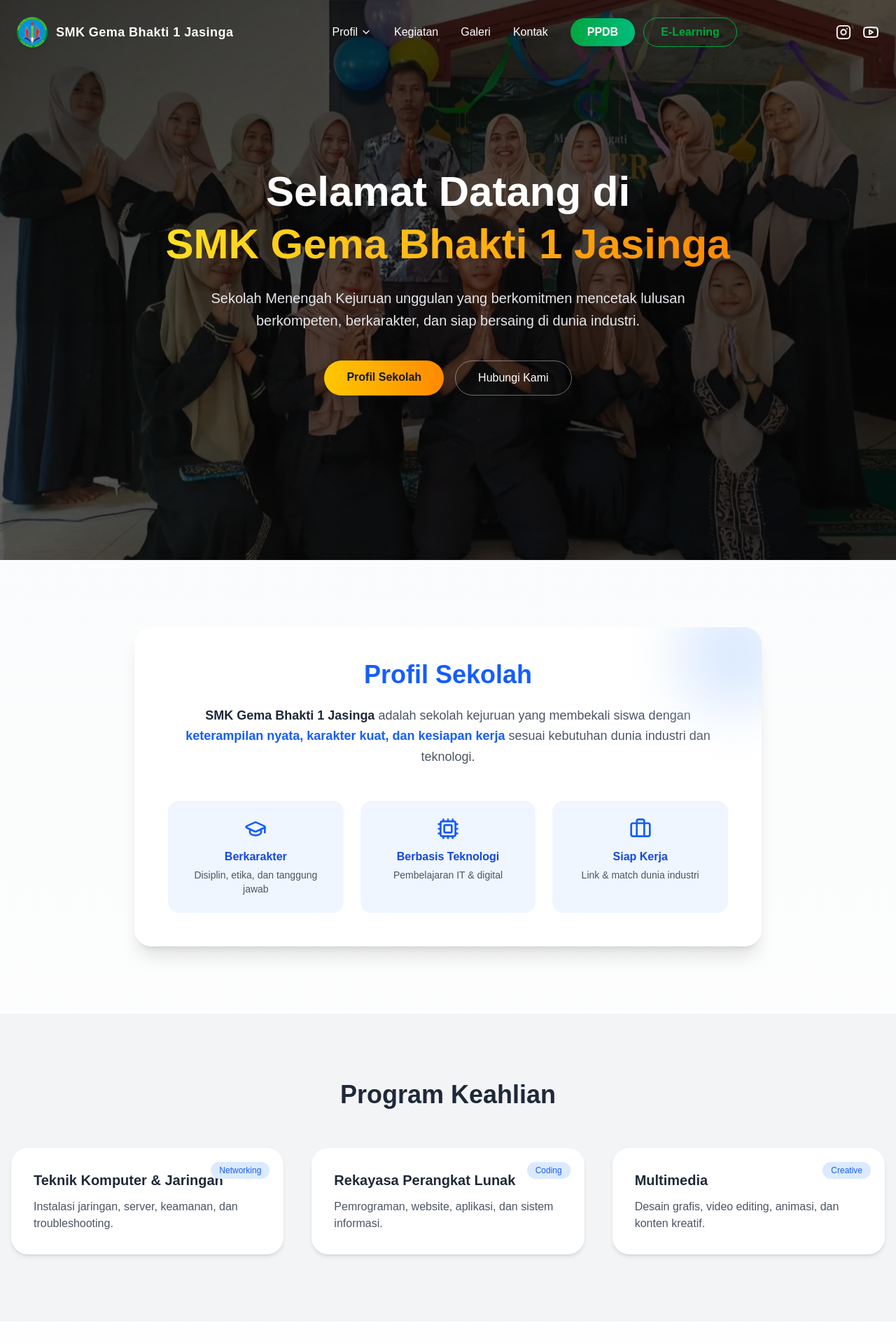
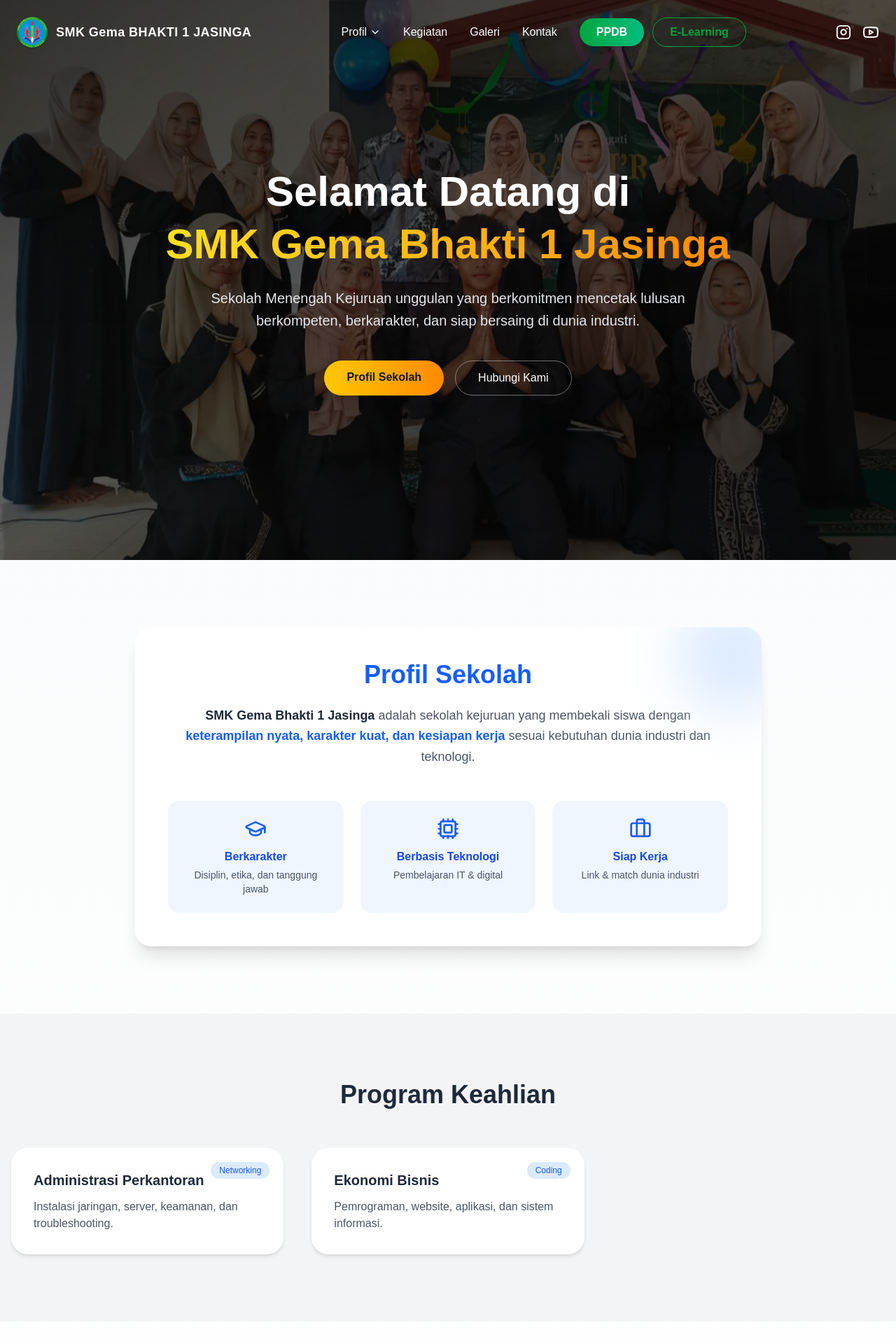
Before and after one commit to Dimas712/smk-gema-bhakti, a Next.js app: page / in a window 1280 px wide. Shown: the top 1920 px of the page at 70% size. Built offline with nearby package versions, Linux system fonts and the light colour scheme.

Commit message:
perbaikan

```diff
--- a/src/app/(website)/page.jsx
+++ b/src/app/(website)/page.jsx
@@ -101,20 +101,15 @@ export default function Home() {
           <div className="grid md:grid-cols-3 gap-10">
             {[
               {
-                title: "Teknik Komputer & Jaringan",
+                title: "Administrasi Perkantoran",
                 desc: "Instalasi jaringan, server, keamanan, dan troubleshooting.",
                 badge: "Networking",
               },
               {
-                title: "Rekayasa Perangkat Lunak",
+                title: "Ekonomi Bisnis",
                 desc: "Pemrograman, website, aplikasi, dan sistem informasi.",
                 badge: "Coding",
-              },
-              {
-                title: "Multimedia",
-                desc: "Desain grafis, video editing, animasi, dan konten kreatif.",
-                badge: "Creative",
-              },
+              }
             ].map((item, index) => (
               <div
                 key={index}
--- a/src/components/Navbar.jsx
+++ b/src/components/Navbar.jsx
@@ -67,7 +67,7 @@ const Navbar = () => {
               scrolled ? "text-gray-800" : "text-white"
             }`}
           >
-            SMK Gema Bhakti 1 Jasinga
+            SMK Gema BHAKTI 1 JASINGA
           </span>
         </Link>
 
```
